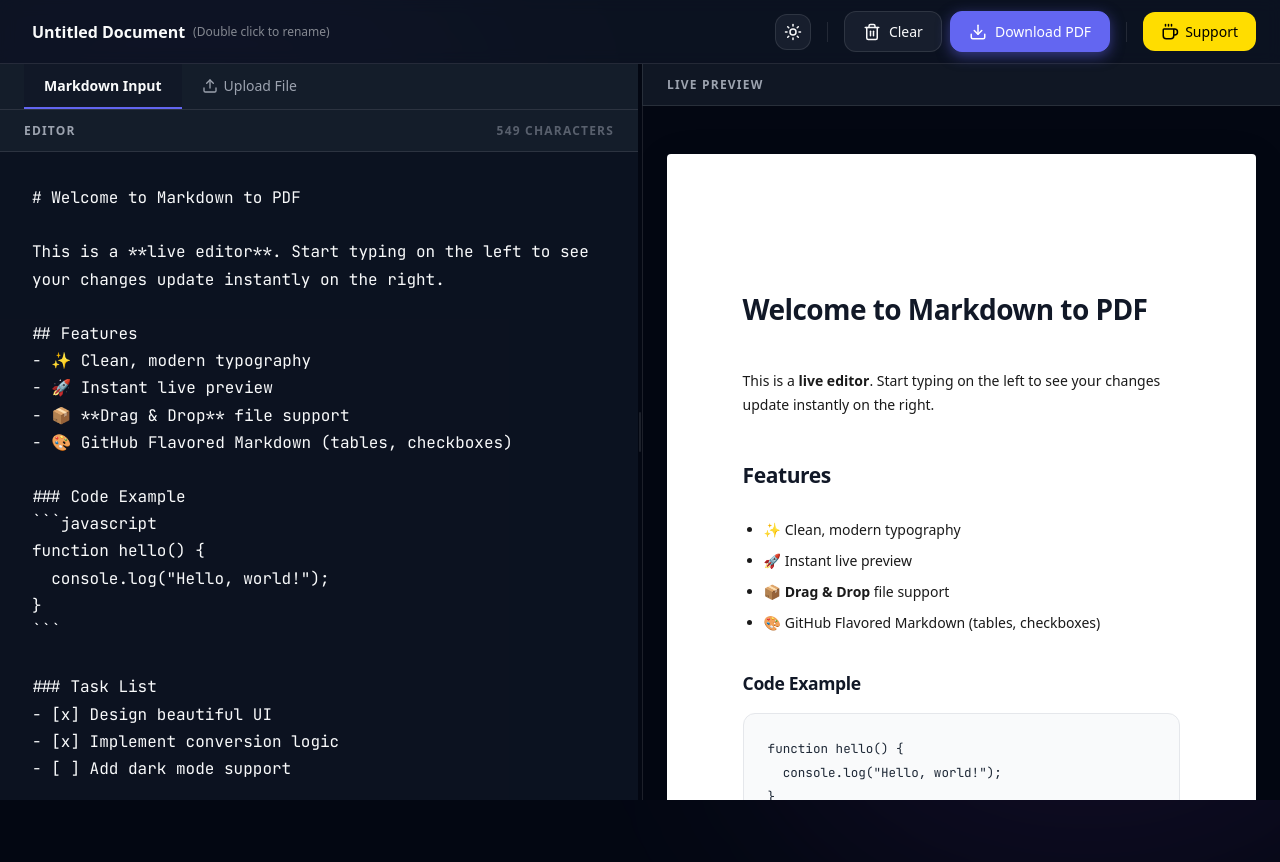
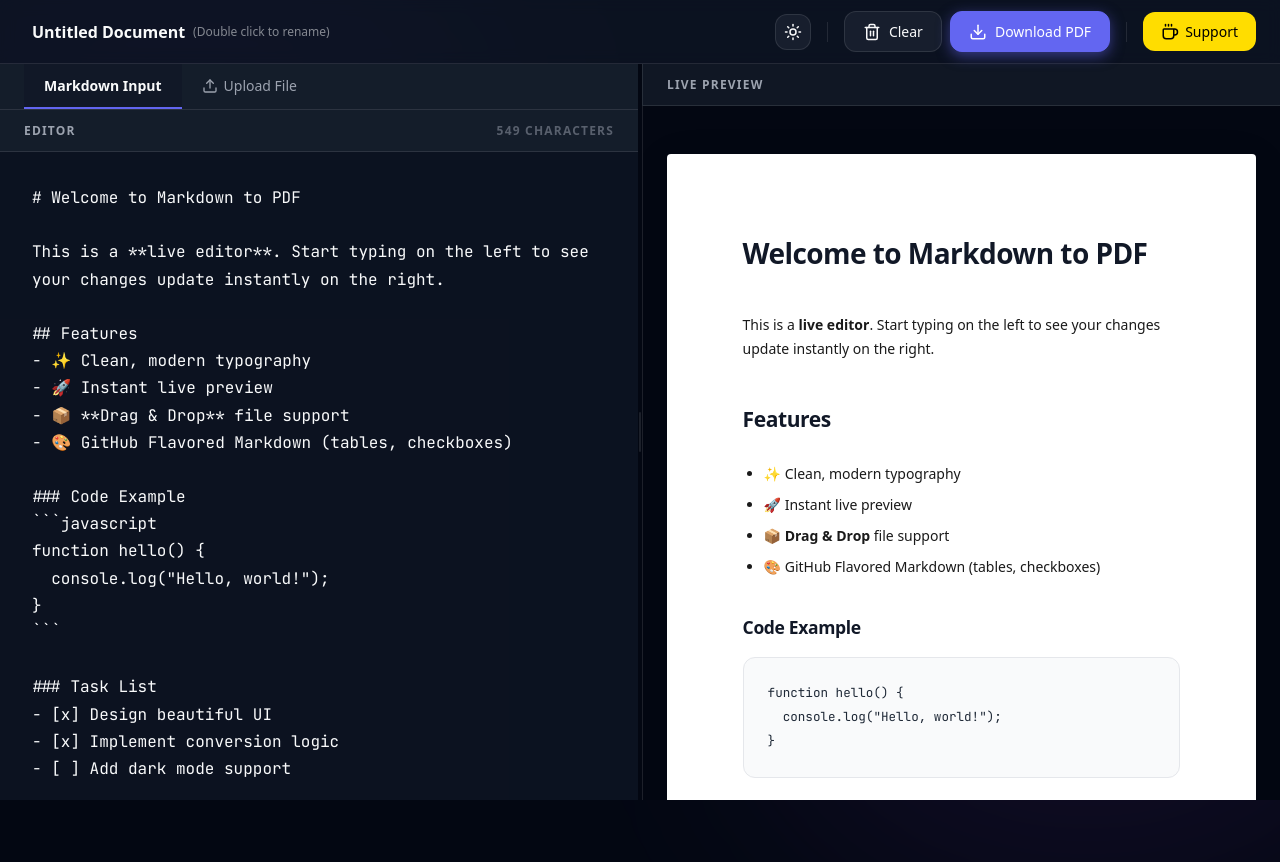
Before and after one commit to shfa-e/Markdown-to-PDF, a React (Vite) app: page / in a window 1280 px wide. Shown: the top 862 px of the page. Built offline with nearby package versions, Linux system fonts and the light colour scheme; a web font is replaced by a local one.

Commit message:
margin fix

```diff
--- a/src/index.css
+++ b/src/index.css
@@ -204,6 +204,10 @@ body::after {
 
   background-color: white;
   font-size: 14px;
+}
+
+.markdown-preview > *:first-child {
+  margin-top: 0 !important;
 }
 
 .markdown-preview * {
```
